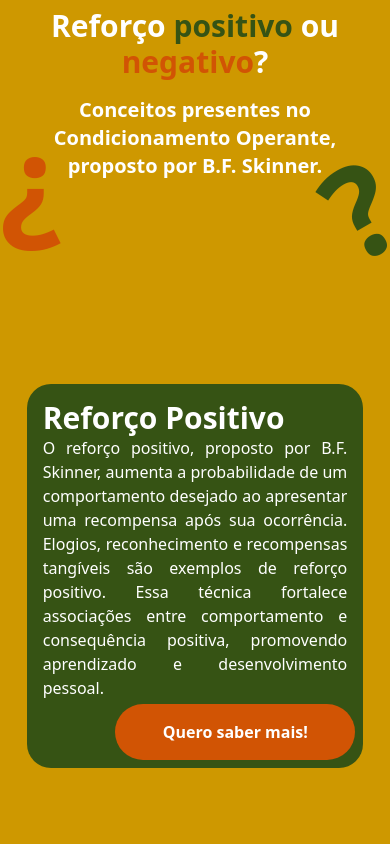
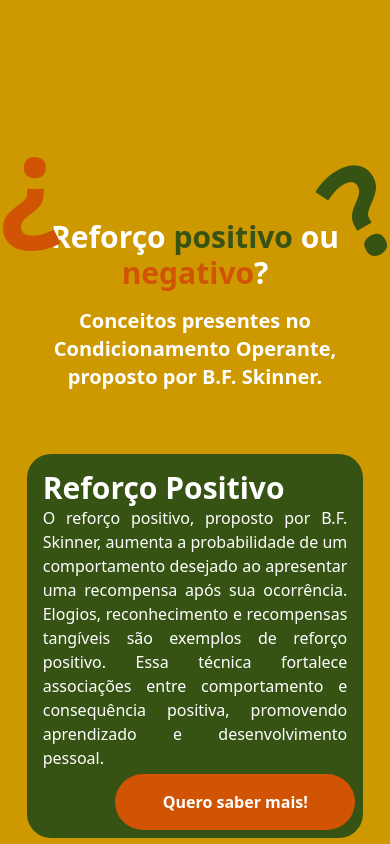
Before and after one commit to afonsomateus21/quiz-cognicao, a React (Vite) app: page /reinforcements in a window 390 px wide. Shown: the top 844 px of the page. Built offline with nearby package versions, Linux system fonts and the light colour scheme.

Commit message:
fix: adicionando breakpoint para corrigir responsividade

```diff
--- a/src/pages/ReinforcementsDescription.tsx
+++ b/src/pages/ReinforcementsDescription.tsx
@@ -4,7 +4,7 @@ import { ReinforcementDescriptionCard } from "../components/ReinforcementDescrip
 export function ReinforcementsDescription() {
   return (
     <main className="bg-yellow-600 h-[200vh] md:h-screen flex flex-col justify-center relative overflow-x-hidden">
-      <div className="p-2 md:p-0 my-0 mx-auto h-full w-full md:h-3/4 md:w-3/4 flex flex-col justify-between items-center">
+      <div className="p-2 md:p-0 my-0 mx-auto h-full w-full md:h-[95%] s-large:h-3/4 md:w-3/4 flex flex-col justify-between items-center">
         <div>
           <h1 className="text-3xl text-center text-white font-bold">Reforço
             <span className="text-lime-900"> positivo </span>
--- a/tailwind.config.js
+++ b/tailwind.config.js
@@ -7,7 +7,7 @@ export default {
   theme: {
     extend: {
       screens: {
-        'x-small': { 'raw': '(min-height: 400px)' },
+        's-large': { 'raw': '(min-height: 830px)' },
       },
       colors: {
         orange: {
```
